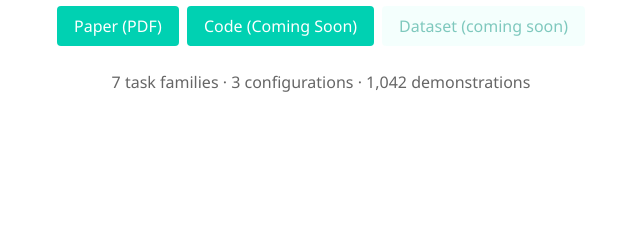
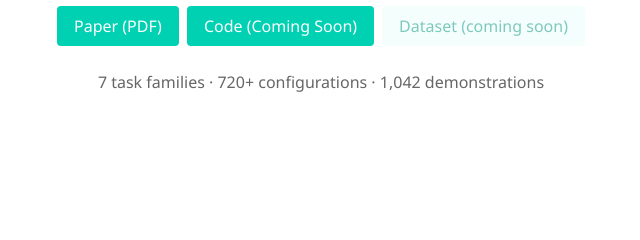
Before and after one commit to microsoft/BusyBox, a plain HTML site: page index.html in a window 1280 px wide. Shown: the part 346-586 px from the top of the page, 319-959 px from the left. Drawn offline with nearby package versions, Linux system fonts and the light colour scheme; some icons are missing; a web font is replaced by a local one.

Commit message:
count all possible configs

```diff
--- a/index.html
+++ b/index.html
@@ -84,7 +84,7 @@
         <a class="button is-primary" href="https://github.com/microsoft/BusyBox/tree/main" target="_blank" rel="noopener">Code (Coming Soon)</a>
         <a class="button is-primary is-light" disabled>Dataset (coming soon)</a>
       </div>
-      <p class="is-size-6" style="margin-top:0.75rem; color:#666;">7 task families · 3 configurations · 1,042 demonstrations</p>
+      <p class="is-size-6" style="margin-top:0.75rem; color:#666;">7 task families · 720+ configurations · 1,042 demonstrations</p>
     </div>
   </div>
 </section>
```
